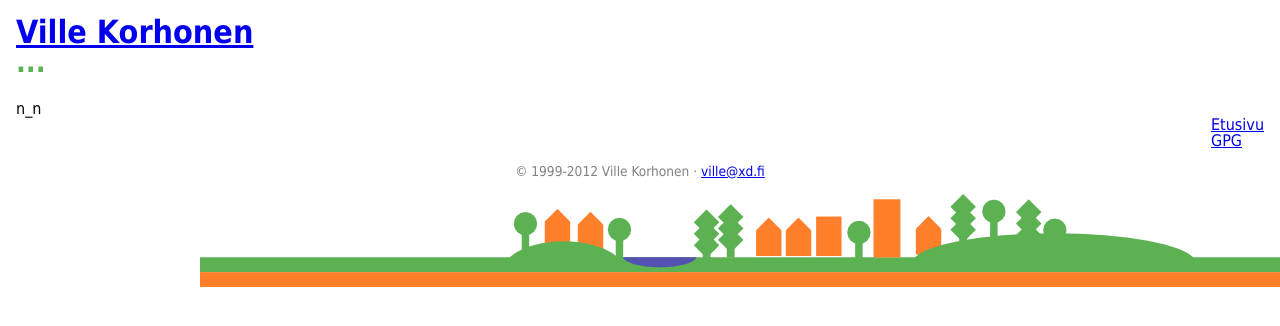
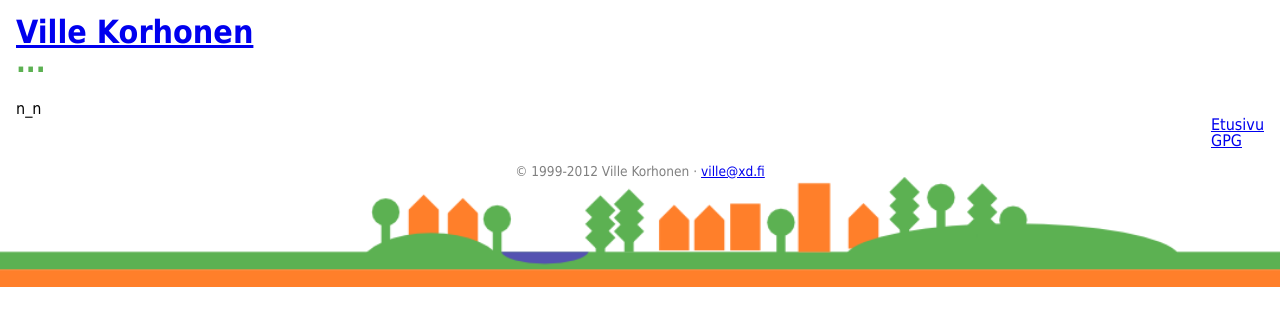
Before and after one commit to annavonzansen/ypcs.github.com, a Jekyll site: the page built from index.html, in a window 1280 px wide. Shown: the top 326 px of the page. Built offline with Jekyll 4.4.1, drawn with Linux system fonts in a browser that asks for light colours; Markdown is read by kramdown in place of the engine named in the settings.

Commit message:
Updated css, background-size

```diff
--- a/media/css/kuntavaalit2012.css
+++ b/media/css/kuntavaalit2012.css
@@ -1,4 +1,5 @@
 html {
   background: url('../img/kuntavaalit_ftr.png') no-repeat bottom right #ffffff;
   padding-bottom: 93px;
+  background-size: 100% auto;
 }
--- a/media/css/kuntavaalit2012.less
+++ b/media/css/kuntavaalit2012.less
@@ -1,4 +1,6 @@
 html {
     background: url('../img/kuntavaalit_ftr.png') no-repeat bottom right #fff;
     padding-bottom: 93px;
+    //background-size: cover;
+    background-size: 100% auto;
 }
```
